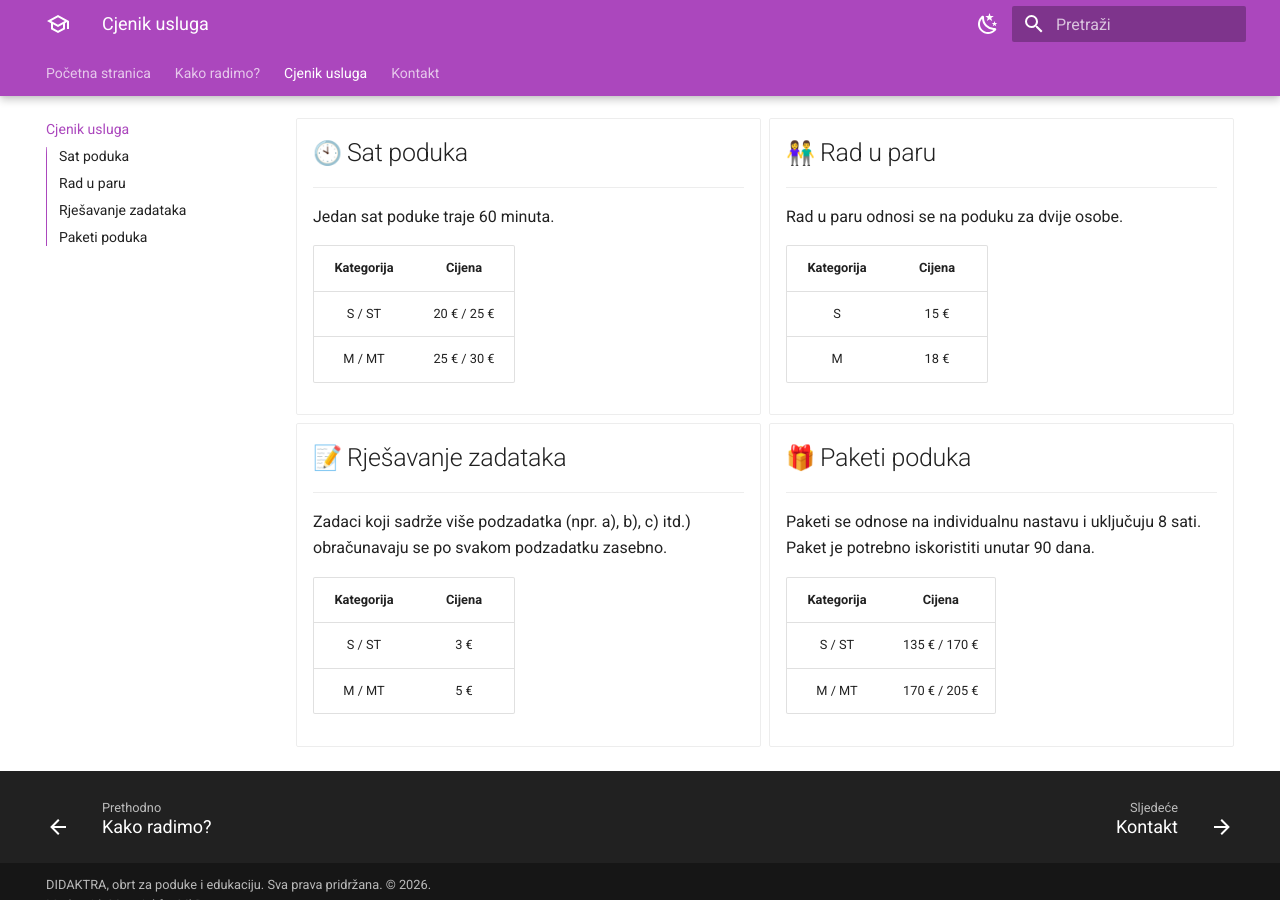
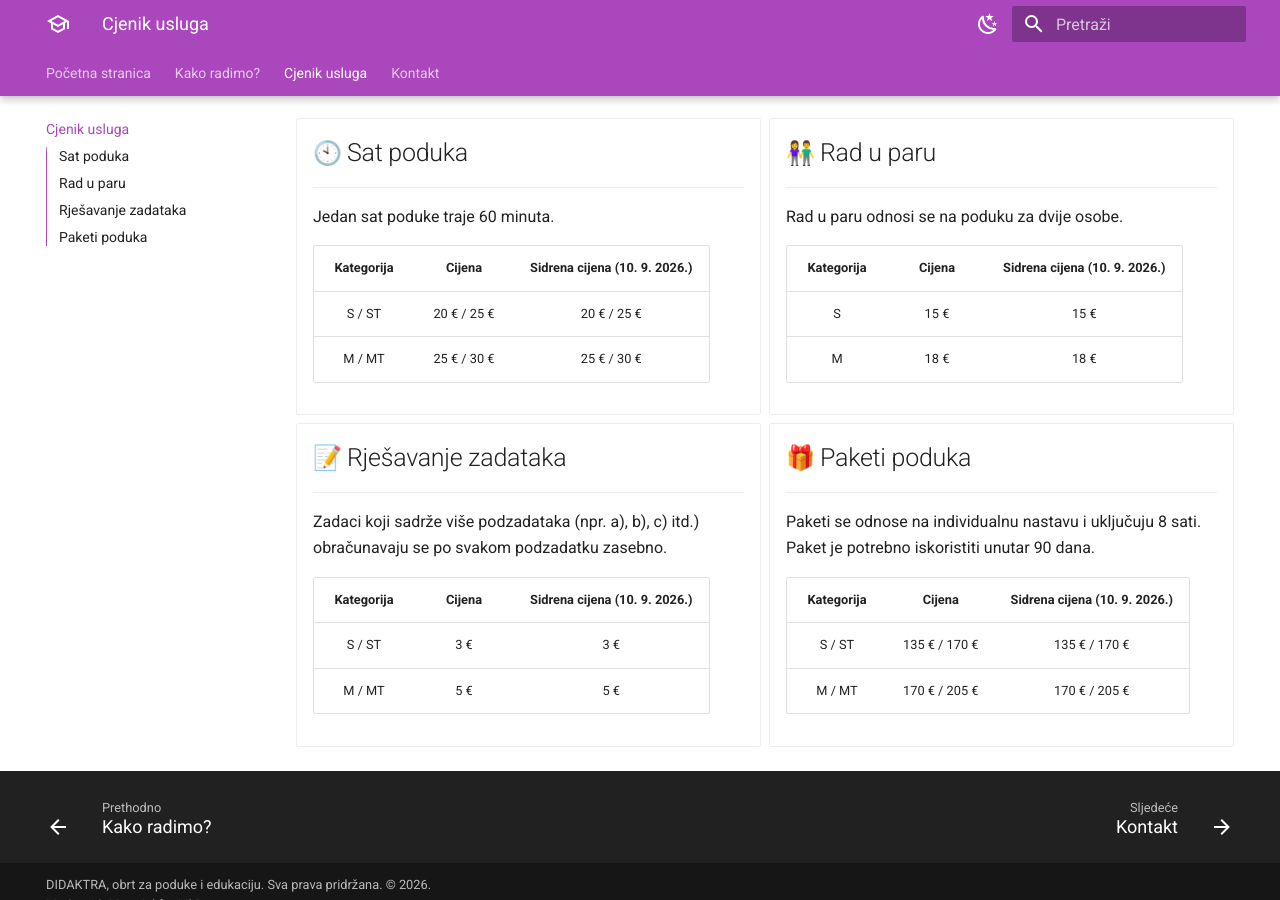
Before and after one commit to didaktra/didaktra.github.io, an MkDocs documentation site: the page built from docs/cjenik.md, in a window 1280 px wide and 900 px high, scrolled down 686 px. Built offline with MkDocs 1.6.1 and Material for MkDocs 9.7.7, drawn with Linux system fonts in a browser that asks for light colours; emoji names are drawn with the system emoji font.

Commit message:
sidrene cijene

```diff
--- a/docs/cjenik.md
+++ b/docs/cjenik.md
@@ -31,10 +31,10 @@ Cijene su organizirane prema tablici:
 
     Jedan sat poduke traje 60 minuta.
 
-    |  Kategorija  |    Cijena   |
-    | :----------: | :---------: |
-    |    S / ST    | 20 € / 25 € |
-    |    M / MT    | 25 € / 30 € |
+    | Kategorija | Cijena | Sidrena cijena (10. 9. 2026.) |
+    | :--------: | :----: | :-----------------------------: |
+    | S / ST | 20 € / 25 € | 20 € / 25 € |
+    | M / MT | 25 € / 30 € | 25 € / 30 € |
 
 -   ## :couple: Rad u paru
 
@@ -42,21 +42,21 @@ Cijene su organizirane prema tablici:
 
     Rad u paru odnosi se na poduku za dvije osobe.
 
-    | Kategorija | Cijena |
-    | :-------: | :----: |
-    | S | 15 € |
-    | M | 18 € |
+    | Kategorija | Cijena | Sidrena cijena (10. 9. 2026.) |
+    | :--------: | :----: | :-----------------------------: |
+    | S | 15 € | 15 € |
+    | M | 18 € | 18 € |
 
 -   ## :pencil: Rješavanje zadataka
 
     ---
 
-    Zadaci koji sadrže više podzadatka (npr. a), b), c) itd.) obračunavaju se po svakom podzadatku zasebno.
+    Zadaci koji sadrže više podzadataka (npr. a), b), c) itd.) obračunavaju se po svakom podzadatku zasebno.
 
-    | Kategorija | Cijena |
-    | :--------: | :----: |
-    |   S / ST   |   3 €  |
-    |   M / MT   |   5 €  |
+    | Kategorija | Cijena | Sidrena cijena (10. 9. 2026.) |
+    | :--------: | :----: | :-----------------------------: |
+    | S / ST | 3 € | 3 € |
+    | M / MT | 5 € | 5 € |
 
 -   ## :gift: Paketi poduka
 
@@ -64,9 +64,9 @@ Cijene su organizirane prema tablici:
 
     Paketi se odnose na individualnu nastavu i uključuju 8 sati. Paket je potrebno iskoristiti unutar 90 dana.
 
-    |  Kategorija  |    Cijena   |
-    | :----------: | :---------: |
-    |    S / ST    | 135 € / 170 € |
-    |    M / MT    | 170 € / 205 € |
+    | Kategorija | Cijena | Sidrena cijena (10. 9. 2026.) |
+    | :--------: | :----: | :-----------------------------: |
+    | S / ST | 135 € / 170 € | 135 € / 170 € |
+    | M / MT | 170 € / 205 € | 170 € / 205 € |
 
 </div>
```
